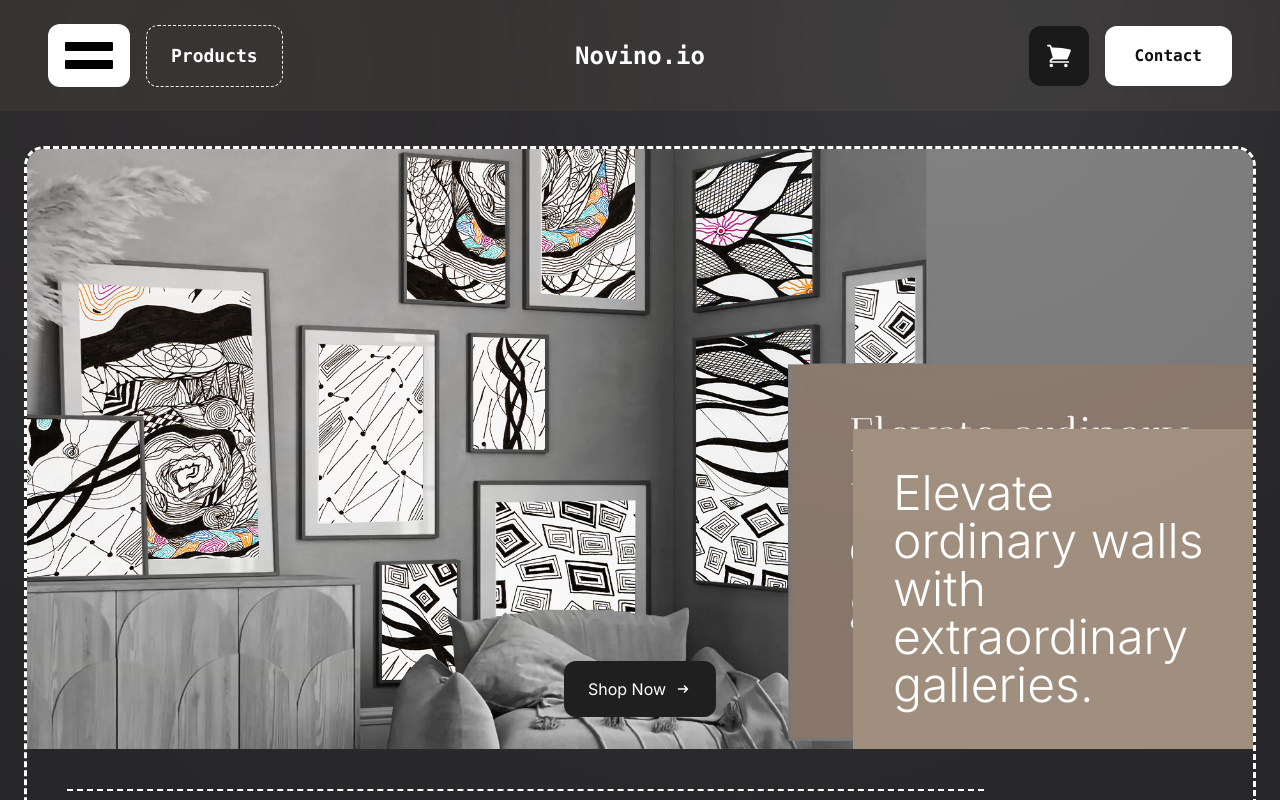
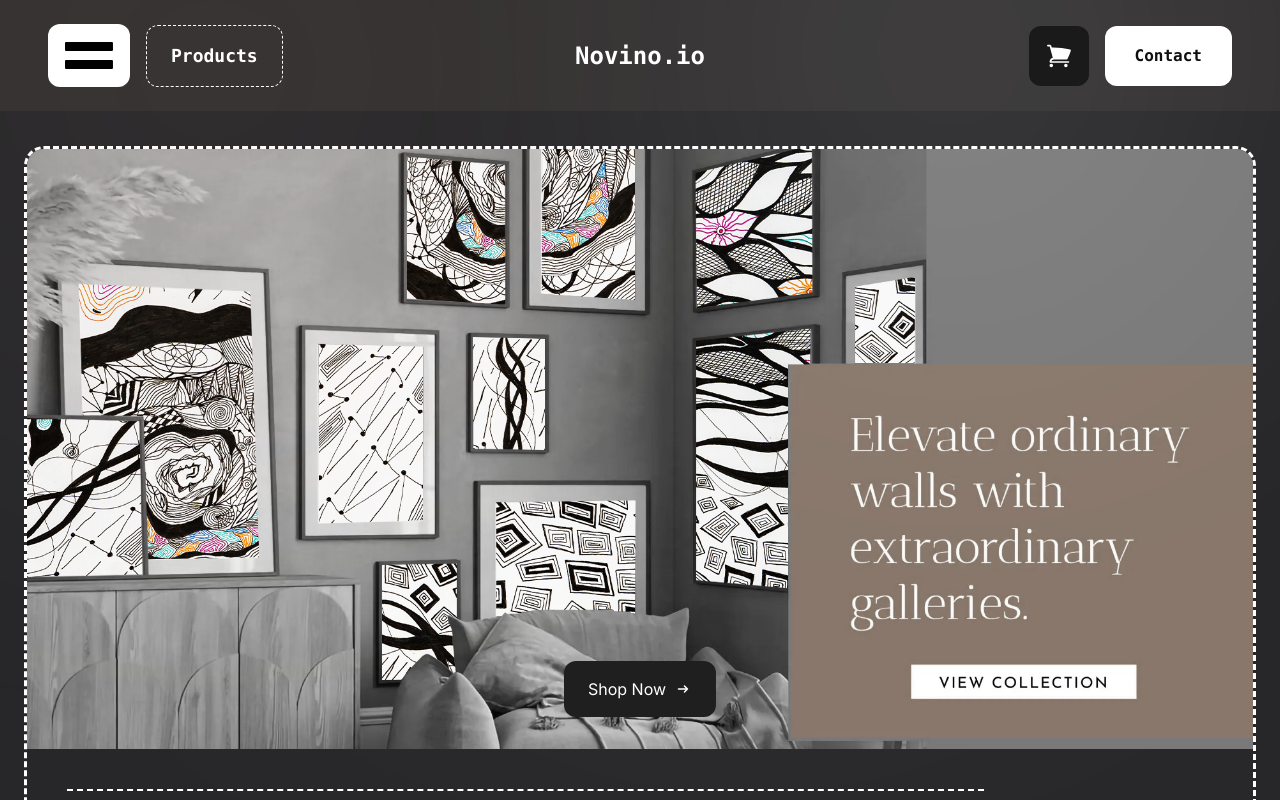
Before and after one commit to AneeVerse/Novino, a Next.js app: page / in a window 1280 px wide. Shown: the top 800 px of the page. Built offline with nearby package versions, Linux system fonts and the light colour scheme.

Commit message:
Remove overlay text box from Home component for a cleaner layout

```diff
--- a/app/page.tsx
+++ b/app/page.tsx
@@ -58,13 +58,6 @@ export default function Home() {
                 </svg>
               </Link>
             </div>
-          </div>
-
-          {/* Overlay Text Box */}
-          <div className="absolute right-0 bottom-0 bg-[#a08e7e] p-6 md:p-10 max-w-[400px]">
-            <h2 className="text-white text-3xl md:text-4xl lg:text-5xl font-light leading-tight">
-              Elevate ordinary walls with extraordinary galleries.
-            </h2>
           </div>
         </div>
 
```
